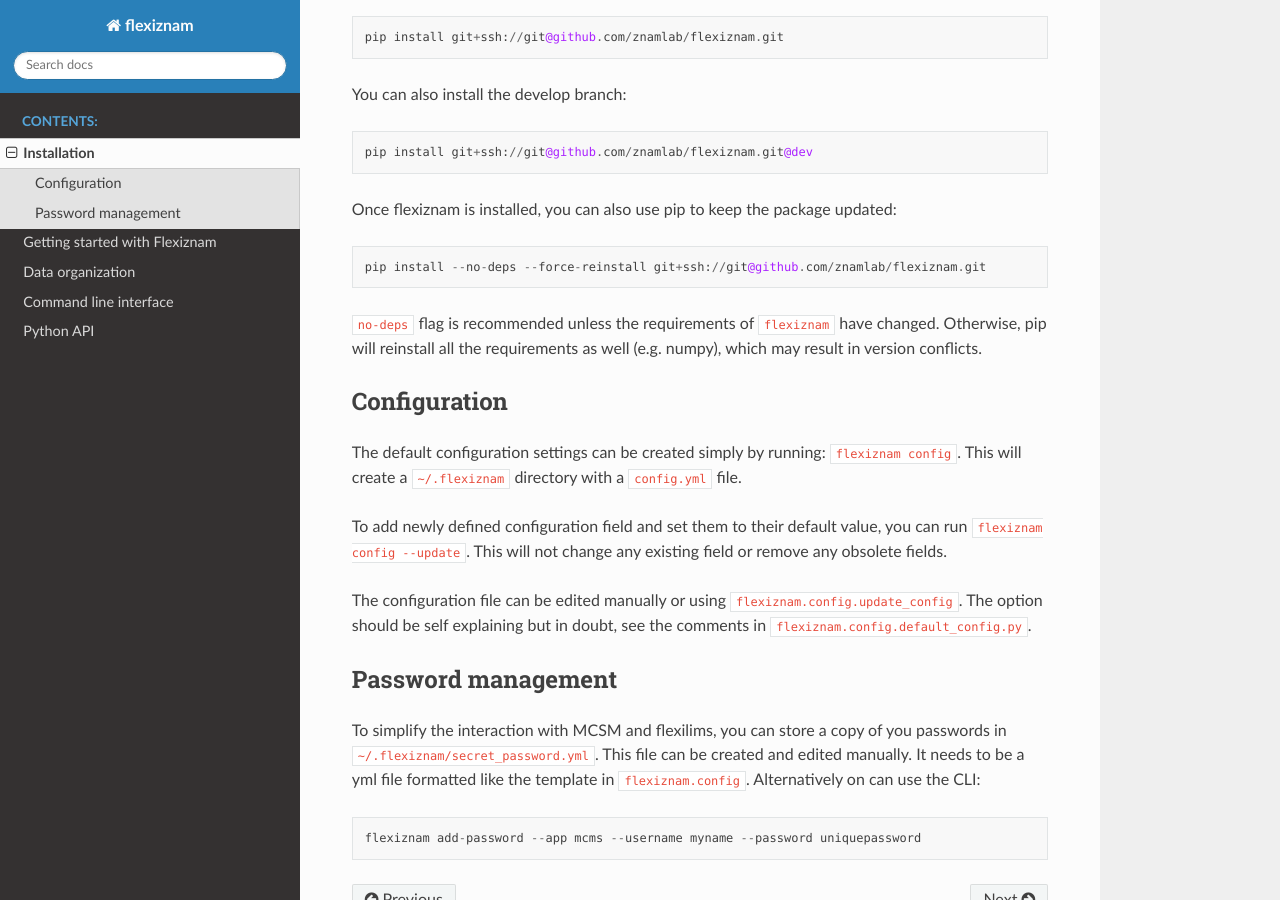
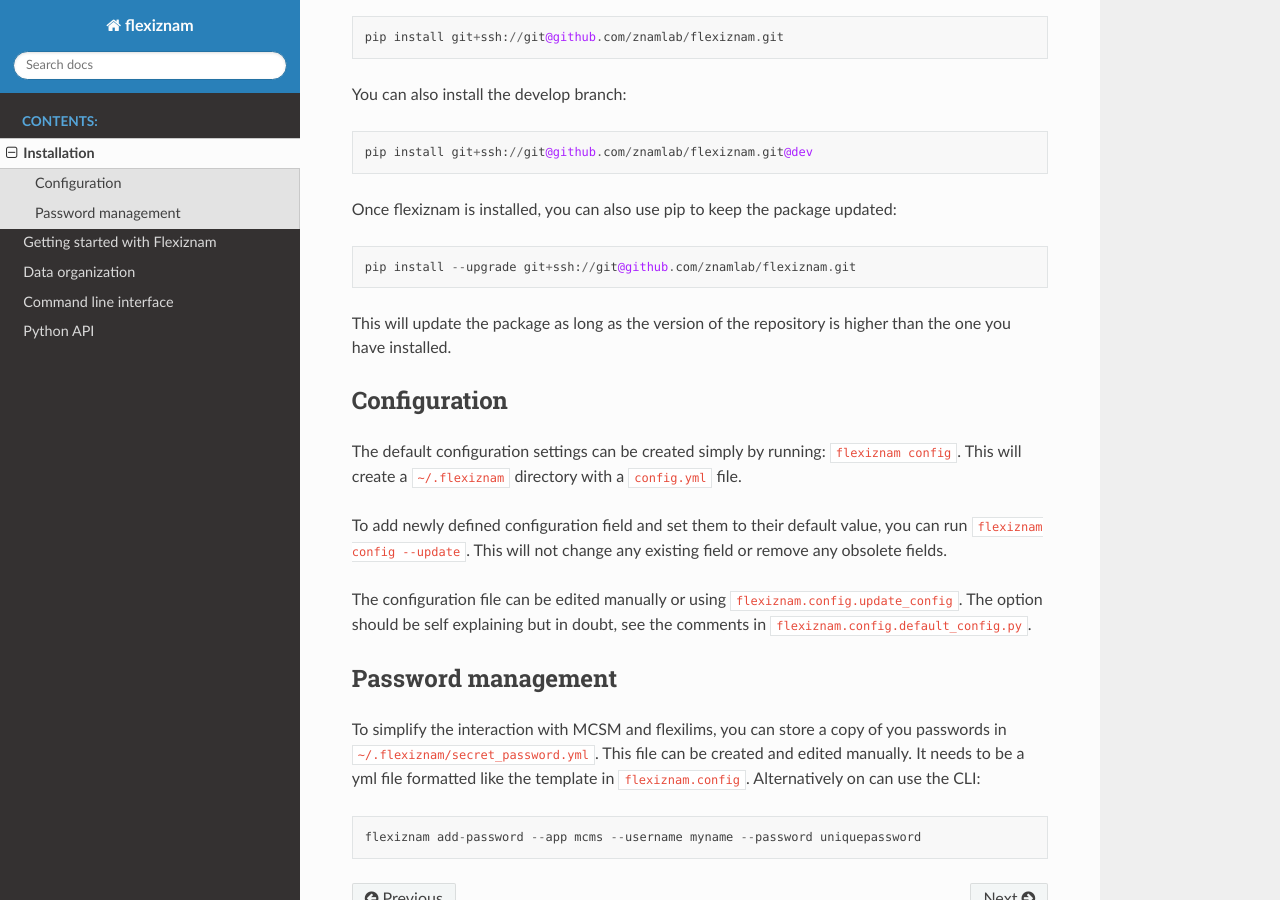
Before and after one commit to znamlab/flexiznam, a Sphinx documentation site: the page built from docs/source/installation.rst, in a window 1280 px wide and 900 px high, scrolled down 527 px. Built offline with Sphinx 7.4.7 and the Read the Docs theme 2.0.0, drawn with Linux system fonts in a browser that asks for light colours.

Commit message:
docs: update updating instructions

```diff
--- a/docs/source/installation.rst
+++ b/docs/source/installation.rst
@@ -28,11 +28,10 @@
 
 Once flexiznam is installed, you can also use pip to keep the package updated::
 
-  pip install --no-deps --force-reinstall git+ssh://git@github.com/znamlab/flexiznam.git
+  pip install --upgrade git+ssh://git@github.com/znamlab/flexiznam.git
 
-``no-deps`` flag is recommended unless the requirements of ``flexiznam`` have changed.
-Otherwise, pip will reinstall all the requirements as well (e.g. numpy), which
-may result in version conflicts.
+This will update the package as long as the version of the repository is higher
+than the one you have installed.
 
 Configuration
 -------------
```
